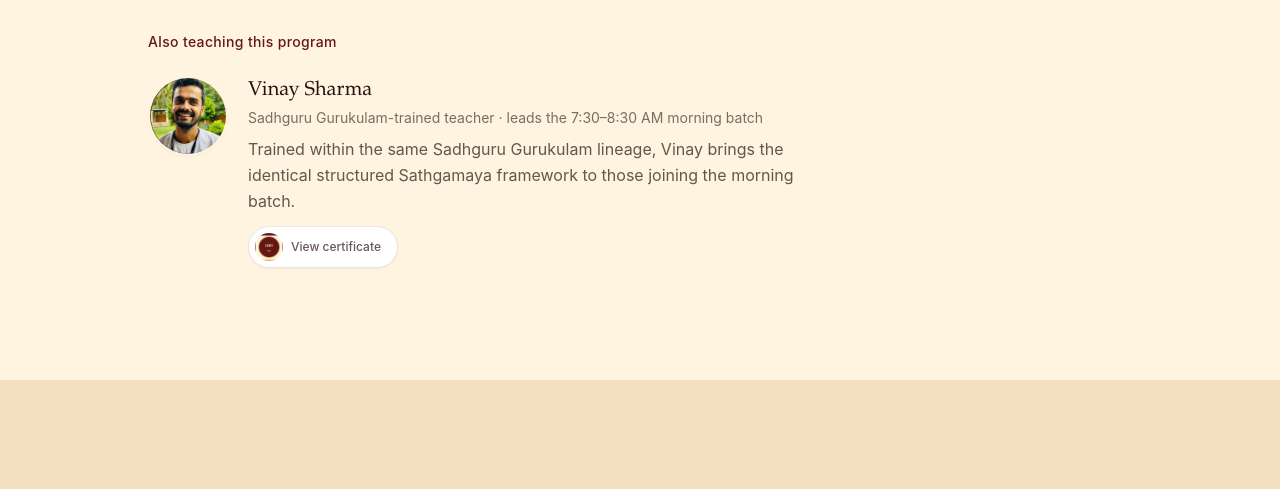
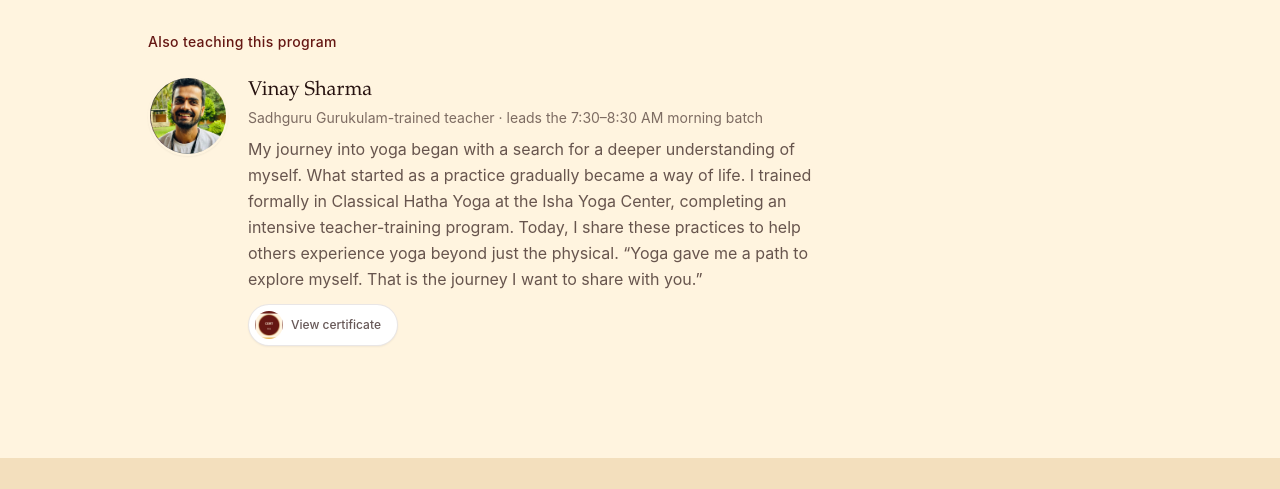
Before and after one commit to YODASAM/Samskara_Sathgamaya_0001, a plain HTML site: page SamskaraYoga_Sathgamaya/index.html in a window 1280 px wide. Shown: the part 3460-3949 px from the top of the page. Drawn offline with nearby package versions, Linux system fonts and the light colour scheme.

Commit message:
Update index.html VInay Comments

```diff
--- a/SamskaraYoga_Sathgamaya/index.html
+++ b/SamskaraYoga_Sathgamaya/index.html
@@ -269,7 +269,10 @@
       <div class="text-center sm:text-left">
         <h3 class="font-serif text-xl mb-1">Vinay Sharma</h3>
         <p class="text-dusk/60 text-sm mb-2">Sadhguru Gurukulam-trained teacher · leads the 7:30–8:30 AM morning batch</p>
-        <p class="text-dusk/70 leading-relaxed max-w-xl mb-3">Trained within the same Sadhguru Gurukulam lineage, Vinay brings the identical structured Sathgamaya framework to those joining the morning batch.</p>
+        <p class="text-dusk/70 leading-relaxed max-w-xl mb-3">My journey into yoga began with a search for a deeper understanding of myself. What started as a practice gradually became a way of life.
+I trained formally in Classical Hatha Yoga at the Isha Yoga Center, completing an intensive teacher-training program. Today, I share these practices to help others experience yoga beyond just the physical.
+
+“Yoga gave me a path to explore myself. That is the journey I want to share with you.”</p>
         <button class="cert-trigger inline-flex items-center gap-2 bg-white border border-dusk/10 rounded-full pl-1.5 pr-4 py-1.5 shadow-sm hover:shadow-md transition-shadow" data-cert="assets/images/vinay-certificate.jpg" data-name="Vinay">
           <img src="assets/images/cert-seal.jpg" alt="" class="w-7 h-7 rounded-full object-cover">
           <span class="text-xs font-medium text-dusk/70">View certificate</span>
```
